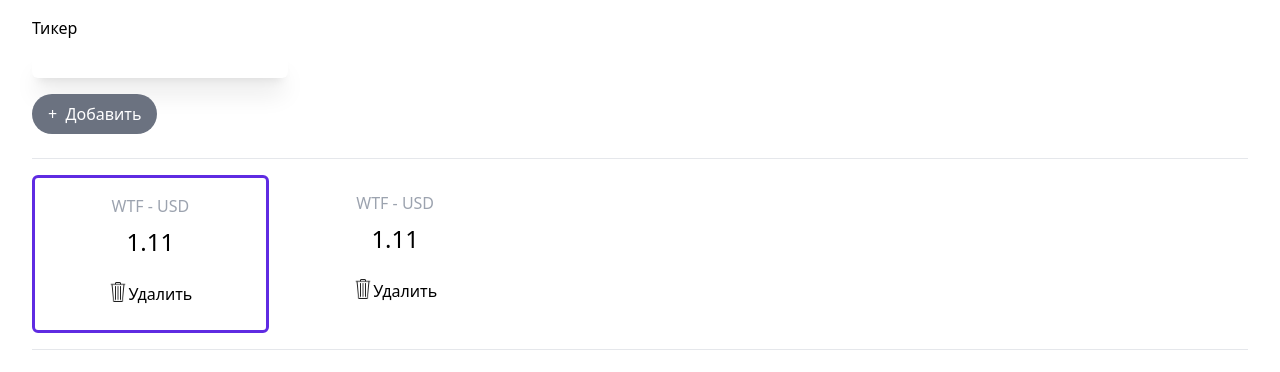
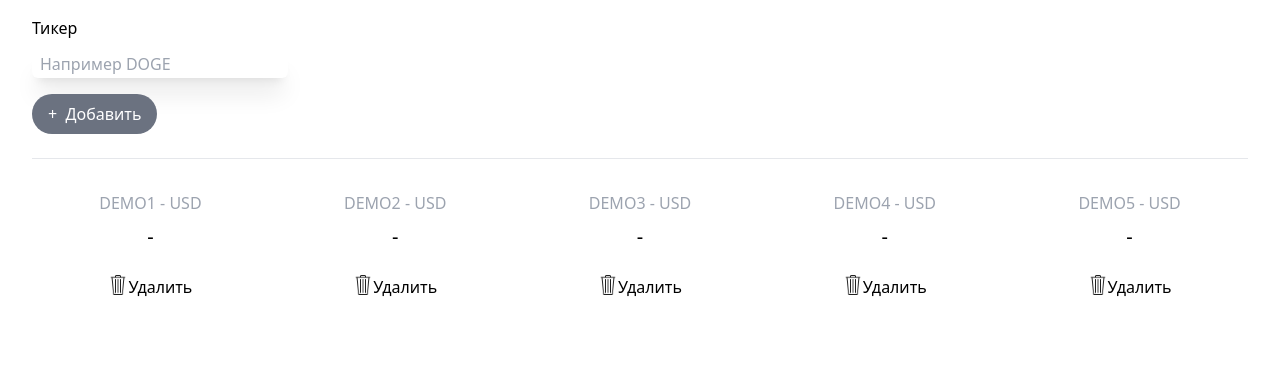
Before and after one commit to hryashik/cryptocurrency-ui, a Vue app: page / in a window 1280 px wide. Shown: the top 372 px of the page. Built offline with nearby package versions, Linux system fonts and the light colour scheme.

Commit message:
add select, delete

```diff
--- a/src/App.vue
+++ b/src/App.vue
@@ -1,15 +1,49 @@
 <script lang="ts">
-export default {};
+import { TickerType } from "./types/ticker.type";
+export default {
+   data() {
+      return {
+         ticker: "",
+         tickers: [
+            { name: "DEMO1", price: "-" },
+            { name: "DEMO2", price: "-" },
+            { name: "DEMO3", price: "-" },
+            { name: "DEMO4", price: "-" },
+            { name: "DEMO5", price: "-" },
+         ],
+         sel: null as null | TickerType,
+      };
+   },
+   methods: {
+      addTicker() {
+         if (this.ticker.length) {
+            const newTicker = {
+               name: this.ticker,
+               price: "-",
+            };
+            this.ticker = "";
+            this.tickers.push(newTicker);
+         }
+      },
+      handlerDelete(tickerToRemove: TickerType) {
+         this.tickers = this.tickers.filter((t) => t !== tickerToRemove);
+         if (this.sel === tickerToRemove) this.sel = null;
+      },
+   },
+};
 </script>
 
 <template>
    <div class="px-8 py-4">
+      <!-- TICKER INPUT -->
       <div class="w-82 mb-6">
-         <form @submit.prevent="" class="flex flex-col items-start">
+         <form @submit.prevent="addTicker" class="flex flex-col items-start">
             <label for="ticker-input">Тикер</label>
             <input
+               v-model="ticker"
                id="ticker-input"
                type="text"
+               placeholder="Например DOGE"
                class="mb-4 mt-3 w-64 rounded-md border-b-2 border-indigo-300 border-opacity-0 px-2 shadow-xl focus:border-b-2 focus:border-opacity-100 focus:outline-none"
             />
             <input
@@ -19,26 +53,22 @@ export default {};
             />
          </form>
       </div>
+      <!-- BODY -->
+      <template v-if="tickers.length">
          <hr class="bg-rose-600" />
+         <!-- COINS -->
          <div class="mb-4 mt-4 grid grid-cols-1 gap-2 sm:grid-cols-5">
             <div
-            class="active-coin flex flex-col items-center rounded-md p-4 hover:cursor-pointer"
+               v-for="(t, idx) in tickers"
+               :key="idx"
+               @click="sel = t"
+               :class="{ 'border-4': t === sel }"
+               class="flex flex-col items-center rounded-md border-purple-800 p-4 hover:cursor-pointer"
             >
-            <p class="text-gray-400">WTF - USD</p>
-            <h3 class="mb-4 text-2xl mt-2">1.11</h3>
+               <p class="text-gray-400">{{ t.name }} - USD</p>
+               <h3 class="mb-4 mt-2 text-xl">{{ t.price }}</h3>
                <button
-               class="flex rounded-lg px-4 py-2 transition-colors hover:bg-gray-200"
-            >
-               <img src="assets/delete-icon.png" class="w-5" alt="" />
-               Удалить
-            </button>
-         </div>
-         <div
-            class="flex flex-col items-center rounded-md p-4 hover:cursor-pointer"
-         >
-            <p class="text-gray-400">WTF - USD</p>
-            <h3 class="mb-4 text-2xl mt-2">1.11</h3>
-            <button
+                  @click.stop="() => handlerDelete(t)"
                   class="flex rounded-lg px-4 py-2 transition-colors hover:bg-gray-200"
                >
                   <img src="assets/delete-icon.png" class="w-5" alt="" />
@@ -46,7 +76,53 @@ export default {};
                </button>
             </div>
          </div>
+         <!-- GRAPHIC -->
+         <template v-if="sel">
             <hr />
+            <div>
+               <section class="relative">
+                  <h3 class="my-8 text-lg font-medium leading-6 text-gray-900">
+                     {{ sel.name }}
+                  </h3>
+                  <div
+                     class="flex h-64 items-end border-b border-l border-gray-600"
+                  >
+                     <div class="h-24 w-10 border bg-purple-800"></div>
+                     <div class="h-32 w-10 border bg-purple-800"></div>
+                     <div class="h-48 w-10 border bg-purple-800"></div>
+                     <div class="h-16 w-10 border bg-purple-800"></div>
+                  </div>
+                  <button
+                     @click="sel = null"
+                     type="button"
+                     class="absolute right-0 top-0"
+                  >
+                     <svg
+                        xmlns="http://www.w3.org/2000/svg"
+                        xmlns:xlink="http://www.w3.org/1999/xlink"
+                        xmlns:svgjs="http://svgjs.com/svgjs"
+                        version="1.1"
+                        width="30"
+                        height="30"
+                        x="0"
+                        y="0"
+                        viewBox="0 0 511.76 511.76"
+                        style="enable-background: new 0 0 512 512"
+                        xml:space="preserve"
+                     >
+                        <g>
+                           <path
+                              d="M436.896,74.869c-99.84-99.819-262.208-99.819-362.048,0c-99.797,99.819-99.797,262.229,0,362.048    c49.92,49.899,115.477,74.837,181.035,74.837s131.093-24.939,181.013-74.837C536.715,337.099,536.715,174.688,436.896,74.869z     M361.461,331.317c8.341,8.341,8.341,21.824,0,30.165c-4.16,4.16-9.621,6.251-15.083,6.251c-5.461,0-10.923-2.091-15.083-6.251    l-75.413-75.435l-75.392,75.413c-4.181,4.16-9.643,6.251-15.083,6.251c-5.461,0-10.923-2.091-15.083-6.251    c-8.341-8.341-8.341-21.845,0-30.165l75.392-75.413l-75.413-75.413c-8.341-8.341-8.341-21.845,0-30.165    c8.32-8.341,21.824-8.341,30.165,0l75.413,75.413l75.413-75.413c8.341-8.341,21.824-8.341,30.165,0    c8.341,8.32,8.341,21.824,0,30.165l-75.413,75.413L361.461,331.317z"
+                              fill="#718096"
+                              data-original="#000000"
+                           ></path>
+                        </g>
+                     </svg>
+                  </button>
+               </section>
+            </div>
+         </template>
+      </template>
    </div>
 </template>
 
--- /dev/null
+++ b/src/types/ticker.type.ts
@@ -0,0 +1,4 @@
+export type TickerType = {
+   name: string;
+   price: string;
+};
```
Lines whose indentation alone changed are shown as unchanged.
